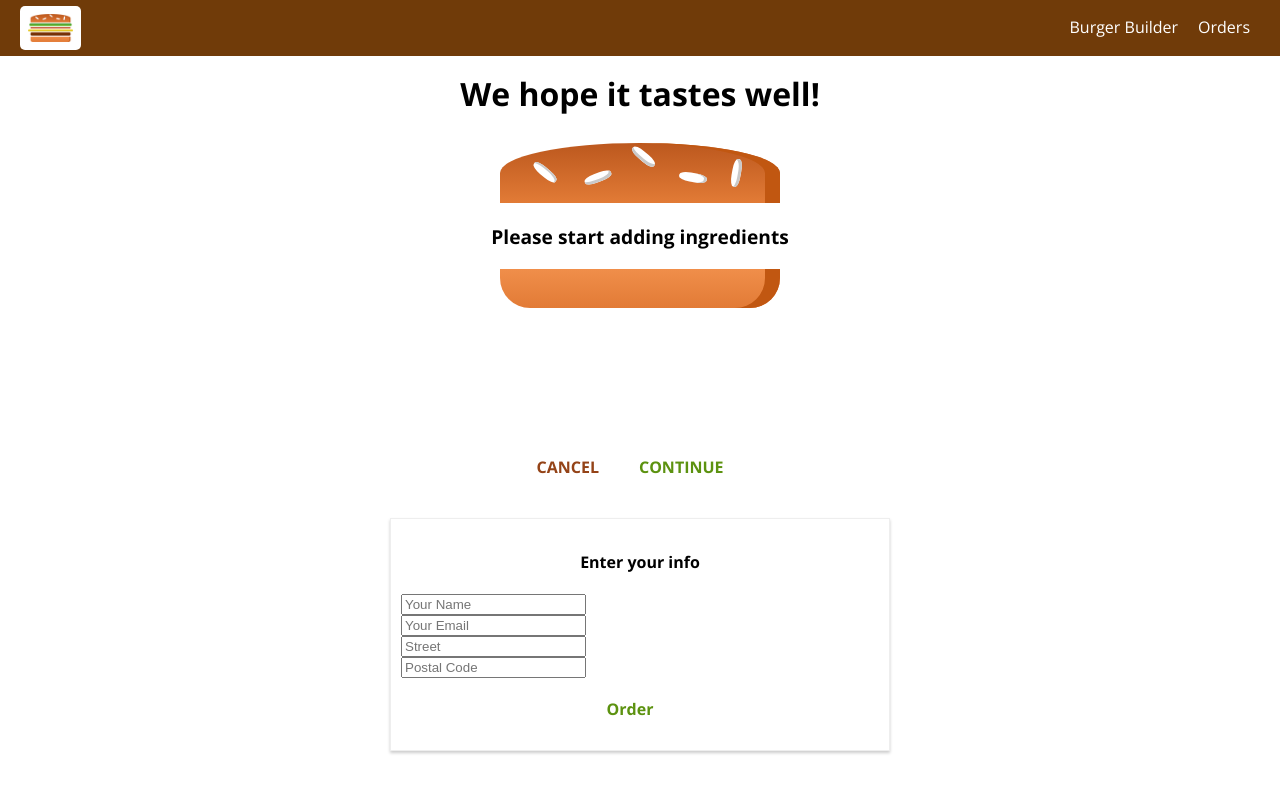
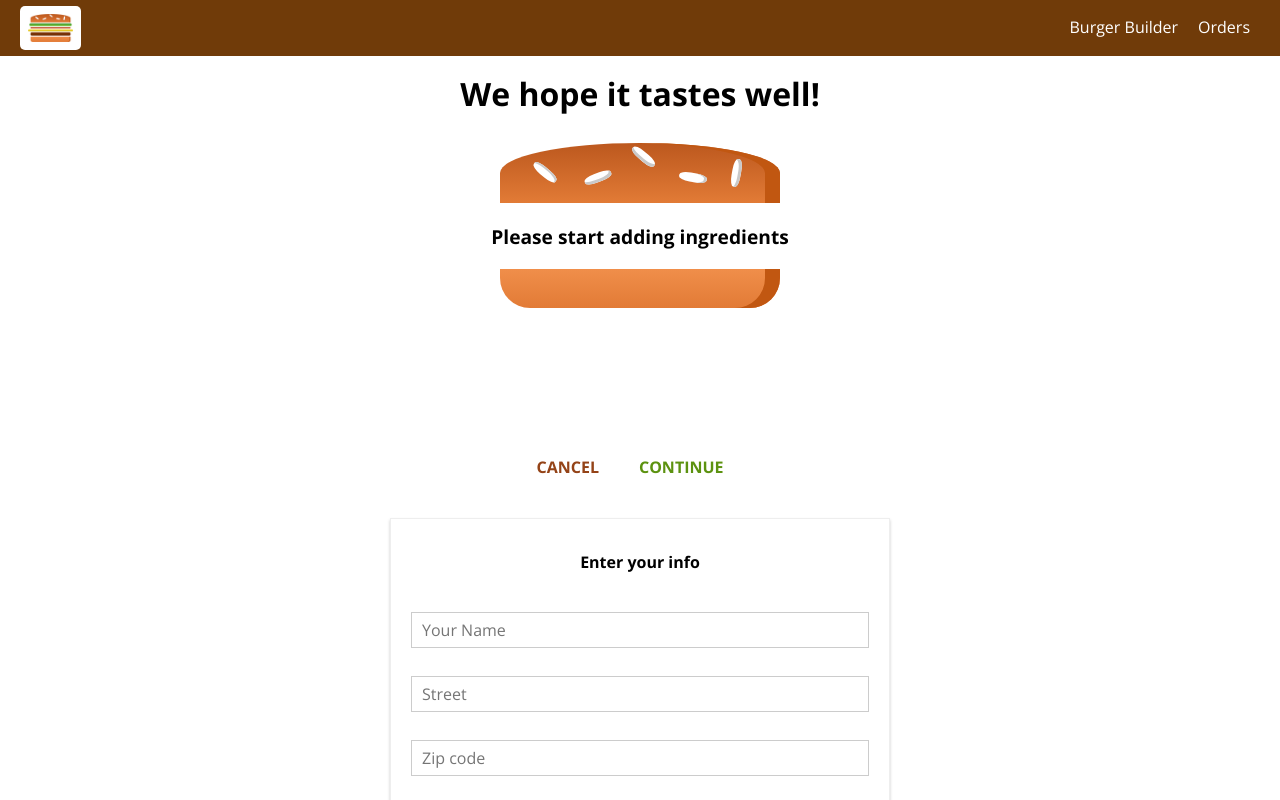
Before and after one commit to wuchufan/React---Burger-Project, a React (Create React App) app: page /checkout in a window 1280 px wide. Both pictures are taken after a click on the button "CONTINUE". Shown: the top 800 px of the page. Built offline with nearby package versions, Linux system fonts and the light colour scheme.

Commit message:
on lecture 270

```diff
--- /dev/null
+++ b/src/components/UI/Input/Input.js
@@ -0,0 +1,46 @@
+import React from 'react';
+import classes from './Input.module.css';
+
+const input =(props)=>{
+  let inputElement = null;
+
+
+  switch(props.elementType){
+    case('input'):
+      inputElement=<input className={classes.InputElement}
+        {...props.elementConfig}
+        value={props.value} onChange={props.changed}/>
+      break;
+    case('textarea'):
+      inputElement=<textarea className={classes.InputElement}
+         {...props.elementConfig}
+        value={props.value} onChange={props.changed}/>
+      break;
+      case('select'):
+      inputElement=<select className={classes.InputElement}
+
+        value={props.value} onChange={props.changed}>
+
+        {props.elementConfig.options.map(option =>(<option
+          key={option.value}
+          value={option.value}>
+          {option.displayValue}
+        </option>))}
+
+      </select>
+      break;
+    default:
+      inputElement=<input className={classes.InputElement} {...props.elementConfig}
+        value={props.value} onChange={props.changed}/>
+  }
+
+  return(
+    <div className={classes.Input}>
+      <label className={classes.Label}>{props.label}</label>
+      {inputElement}
+
+    </div>
+  );
+};
+
+export default input;
--- /dev/null
+++ b/src/components/UI/Input/Input.module.css
@@ -0,0 +1,27 @@
+.Input{
+  width:100%;
+  padding:10px;
+  box-sizing:border-box;
+}
+
+.Label{
+  font-weight:bold;
+  display:block;
+  margin-bottom:8px;
+}
+
+.InputElement{
+  outline:none;
+  border:1px solid #ccc;
+  background-color: white;
+  font:inherit;
+  padding:6px 10px;
+  display:block;
+  box-sizing: border-box;
+  width:100%;
+}
+
+.InputElement:focus{
+  outline:none;
+  background-color:#ccc;
+}
--- a/src/containers/Checkout/ContactData/ContactData.js
+++ b/src/containers/Checkout/ContactData/ContactData.js
@@ -3,68 +3,129 @@
 import classes from './ContactData.module.css';
 import Spinner from '../../../components/UI/Spinner/Spinner';
 import axios from '../../../axios-orders';
+import Input from '../../../components/UI/Input/Input';
+
+class ContactData extends Component {
+  state = {
+    orderForm: {
+      name: {
+        elementType:'input',
+        elementConfig:{
+          type:'text',
+          placeholder:'Your Name'
+        },
+        value:''
+      },
+      street: {
+        elementType:'input',
+        elementConfig:{
+          type:'text',
+          placeholder:'Street'
+        },
+        value:''
+      },
+      zipCode:{
+        elementType:'input',
+        elementConfig:{
+          type:'text',
+          placeholder:'Zip code'
+        },
+        value:''
+      },
+      country: {
+        elementType:'input',
+        elementConfig:{
+          type:'text',
+          placeholder:'Country'
+        },
+        value:''
+      },
+      email: {
+        elementType:'input',
+        elementConfig:{
+          type:'text',
+          placeholder:'Your Mail'
+        },
+        value:''
+      },
+      deliveryMethod:{
+        elementType:'select',
+        elementConfig:{
+        options:[{value:'fastest',displayValue:'Fastest'},
+                {value:'cheapest',displayValue:'Cheapest'}]
+        },
+        value:""
+      }
+    },
 
 
-class ContactData extends Component {
-  state={
-    name:'',
-    email:'',
-    address:{
-      street:'',
-      postalCode:''
-    },
-    loading:false
+    loading: false
+  }
 
-  }
-  orderHandler = (event) =>{
+
+
+orderHandler = (event) => {
   event.preventDefault();
-    this.setState({loading:true});
+  this.setState({loading: true});
   const order = {
     ingredients: this.props.ingredients,
-      price: this.props.price,
-      customer: {
-        name: 'Max',
-        address:{
-          street:'Teststreet 1',
-          zipCode:'123',
-          country:'Germany'
-        },
-        email:'test@test.com'
+    price: this.props.price
   }
-
-    }
-    axios.post('/orders.json', order)
-    .then(response=>{
+  axios.post('/orders.json', order).then(response => {
     this.setState({loading: false});
 
     this.props.history.push('/');
-    })
-    .catch(error=>{
-      this.setState({loading:false})
+  }).catch(error => {
+    this.setState({loading: false})
   });
 }
 
-  render(){
-    let form =(
-      <form>
-        <input className={classes.Input} type="text" name="name" placeholder="Your Name"></input>
-        <input className={classes.Input} type="email" name="email" placeholder="Your Email"></input>
-        <input className={classes.Input} type="text" name="street" placeholder="Street"></input>
-        <input className={classes.Input} type="text" name="postal" placeholder="Postal Code"></input>
+inputChangedHandler=(event, inputIdentifier)=>{
+  const updatedOrderForm={
+    ...this.state.orderForm
+  };
+  const updatedFormElement= {...updatedOrderForm[inputIdentifier]};
+  //updatedOrderForm[inputIdentifier]->name etc
+  updatedFormElement.value = event.target.value;
+  updatedOrderForm[inputIdentifier]=updatedFormElement;
+  this.setState({orderForm:updatedOrderForm});
+
+}
+
+render() {
+  const formElementsArray=[];
+  for (let key in this.state.orderForm){
+    //key->name, address ,...
+    formElementsArray.push({
+      id:key,
+      config:this.state.orderForm[key]
+      //this.state.orderForm[key]-> {elementType:..., elementConfig:...,}
+    });
+  }
+
+  let form = (<form>
+
+
+    {formElementsArray.map(formElement=>(
+      <Input
+        elementType={formElement.config.elementType}
+        elementConfig={formElement.config.elementConfig}
+        value={formElement.config.value}
+        changed={(event)=>this.inputChangedHandler(event,formElement.id)}
+        key={formElement.id}></Input>
+    ))}
     <Button btnType="Success" clicked={this.orderHandler}>Order</Button>
 
   </form>);
-    if (this.state.loading){
+  if (this.state.loading) {
     form = <Spinner/>;
   }
-    return(
-      <div className={classes.ContactData}>
+  return (<div className={classes.ContactData}>
     <h4>
       Enter your info
     </h4>
     {form}
-      </div>
-    );
+  </div>);
 }
 }
 
--- a/src/containers/Checkout/ContactData/ContactData.module.css
+++ b/src/containers/Checkout/ContactData/ContactData.module.css
@@ -7,9 +7,7 @@
   padding:10px;
   box-sizing:border-box;
 }
-.Input{
-  display:block;
-}
+
 @media (min-width:600px){
   .ContactData{
     width:500px;
```
Lines whose indentation alone changed are shown as unchanged.
